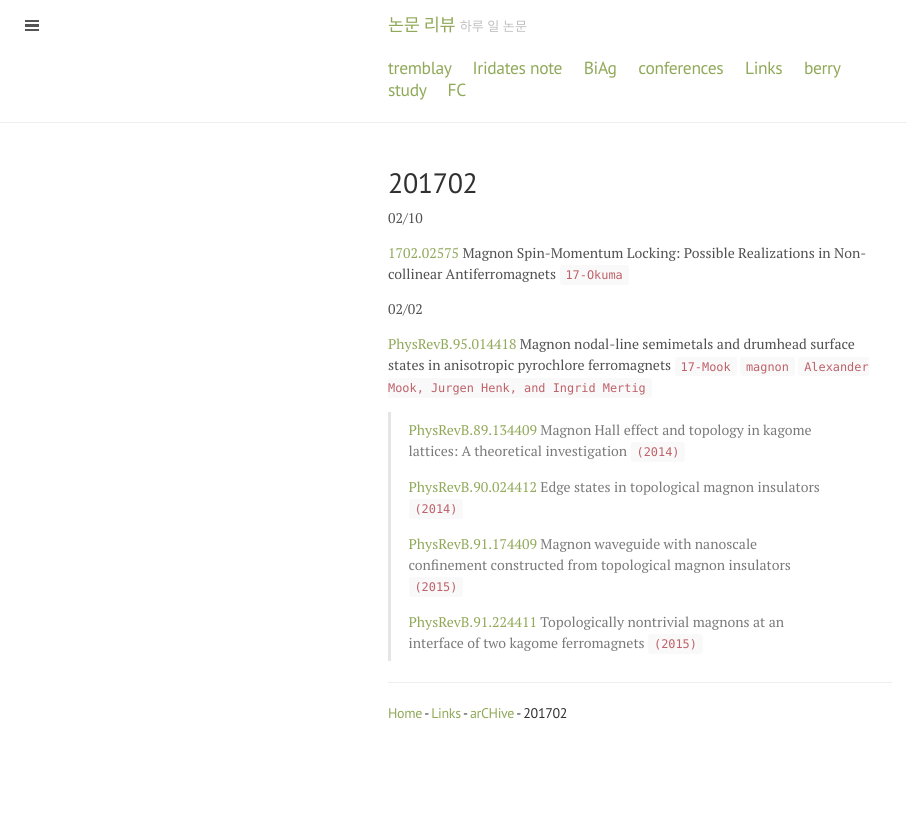
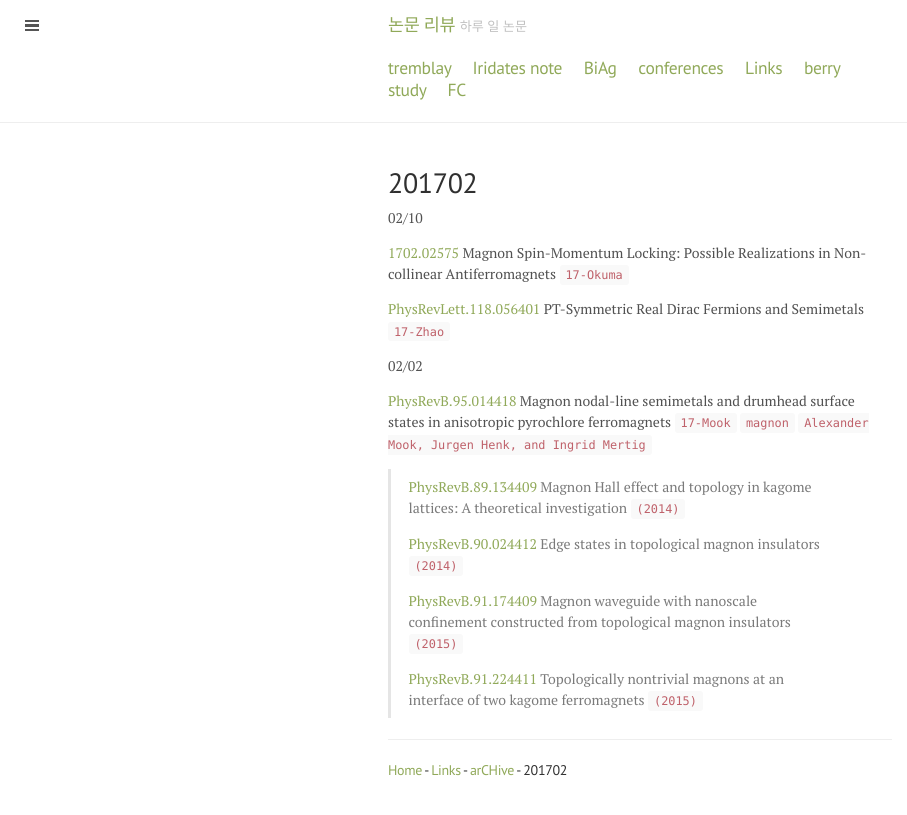
Before and after one commit to qkrwlsghdcjsworlt/work, a Jekyll site: the page built from 201702.md, in a window 1280 px wide. Shown: the top 815 px of the page, without its empty margins (0-907 px from the left). Built offline with Jekyll 4.4.1, drawn with Linux system fonts in a browser that asks for light colours.

Commit message:
“update”

```diff
--- a/201702.md
+++ b/201702.md
@@ -7,6 +7,9 @@ title: 201702
 
 [1702.02575](https://arxiv.org/abs/1702.02575) Magnon Spin-Momentum Locking:
 Possible Realizations in Non-collinear Antiferromagnets `17-Okuma`
+
+[PhysRevLett.118.056401](http://journals.aps.org/prl/pdf/10.1103/PhysRevLett.118.056401) PT-Symmetric Real Dirac Fermions and Semimetals `17-Zhao`
+
 
 02/02
 
```
